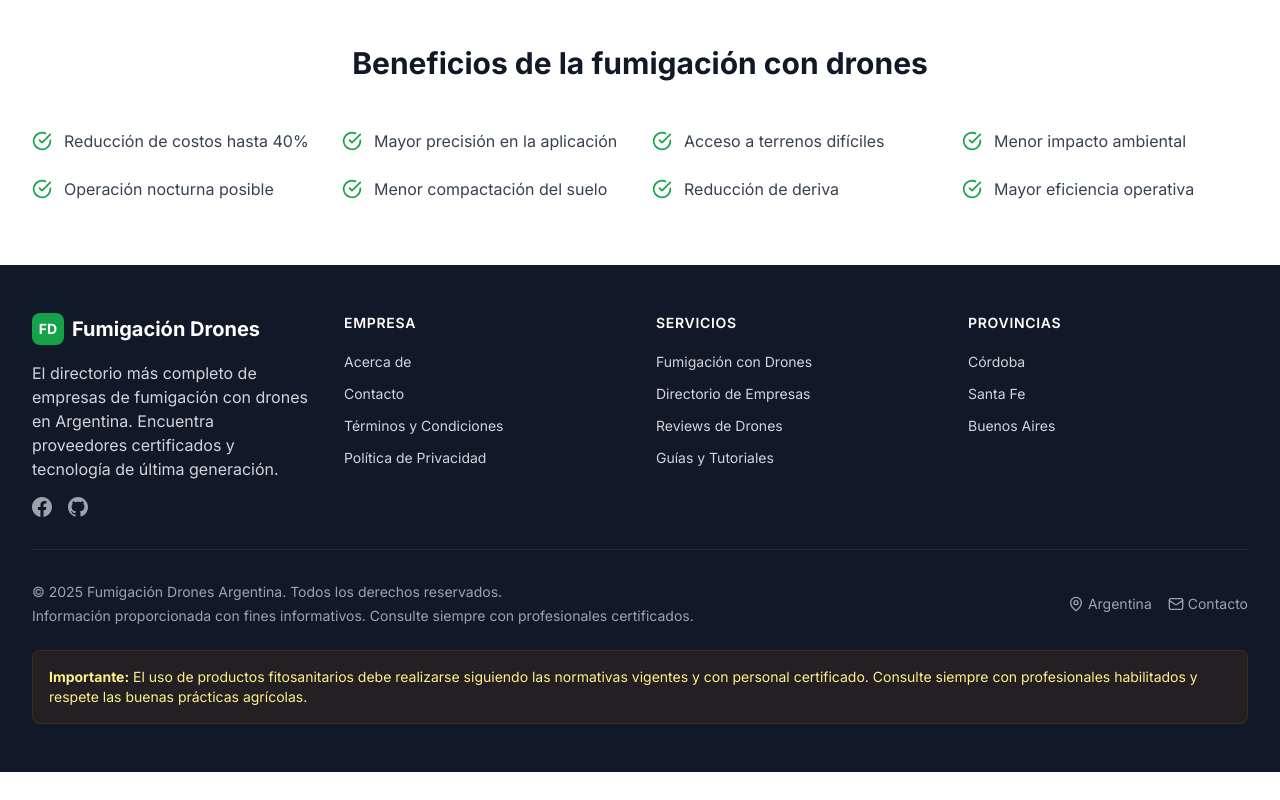
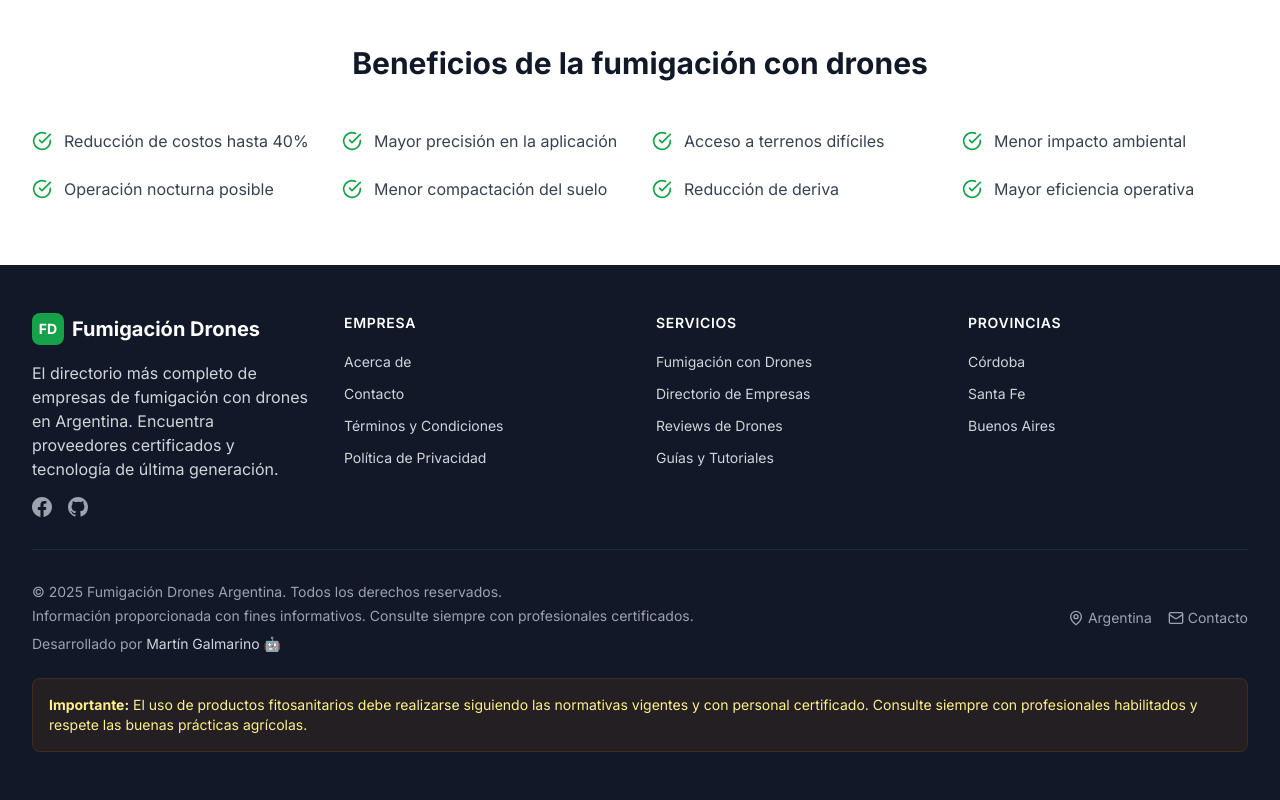
Before and after one commit to martingalmarino/drone-fumigaciones, a Next.js app: page / in a window 1280 px wide. Shown: the part 2328-3128 px from the top of the page. Before the commit the page ends 3100 px from the top, so only its background shows below. Built offline with nearby package versions, Linux system fonts and the light colour scheme.

Commit message:
Agregar información del desarrollador al footer

```diff
--- a/components/Footer.tsx
+++ b/components/Footer.tsx
@@ -142,6 +142,16 @@
               <p className="mt-1">
                 Información proporcionada con fines informativos. Consulte siempre con profesionales certificados.
               </p>
+              <p className="mt-2">
+                Desarrollado por{' '}
+                <a
+                  href="mailto:m.galmarino@gmail.com"
+                  className="text-gray-300 hover:text-white transition-colors"
+                >
+                  Martín Galmarino
+                </a>{' '}
+                🤖
+              </p>
             </div>
             <div className="flex flex-col sm:flex-row items-start sm:items-center gap-2 sm:gap-4 text-xs sm:text-sm text-gray-400">
               <span className="flex items-center">
```
